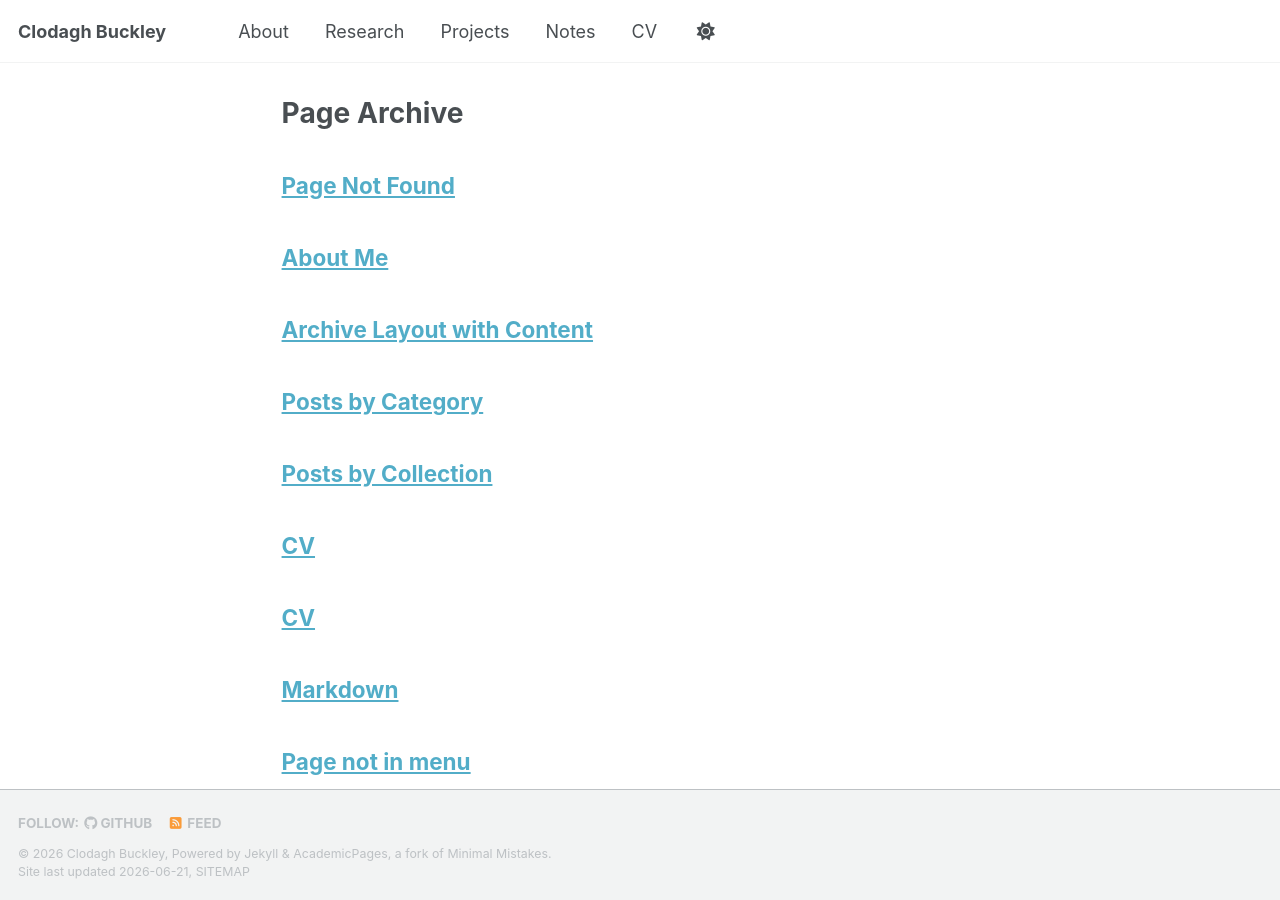
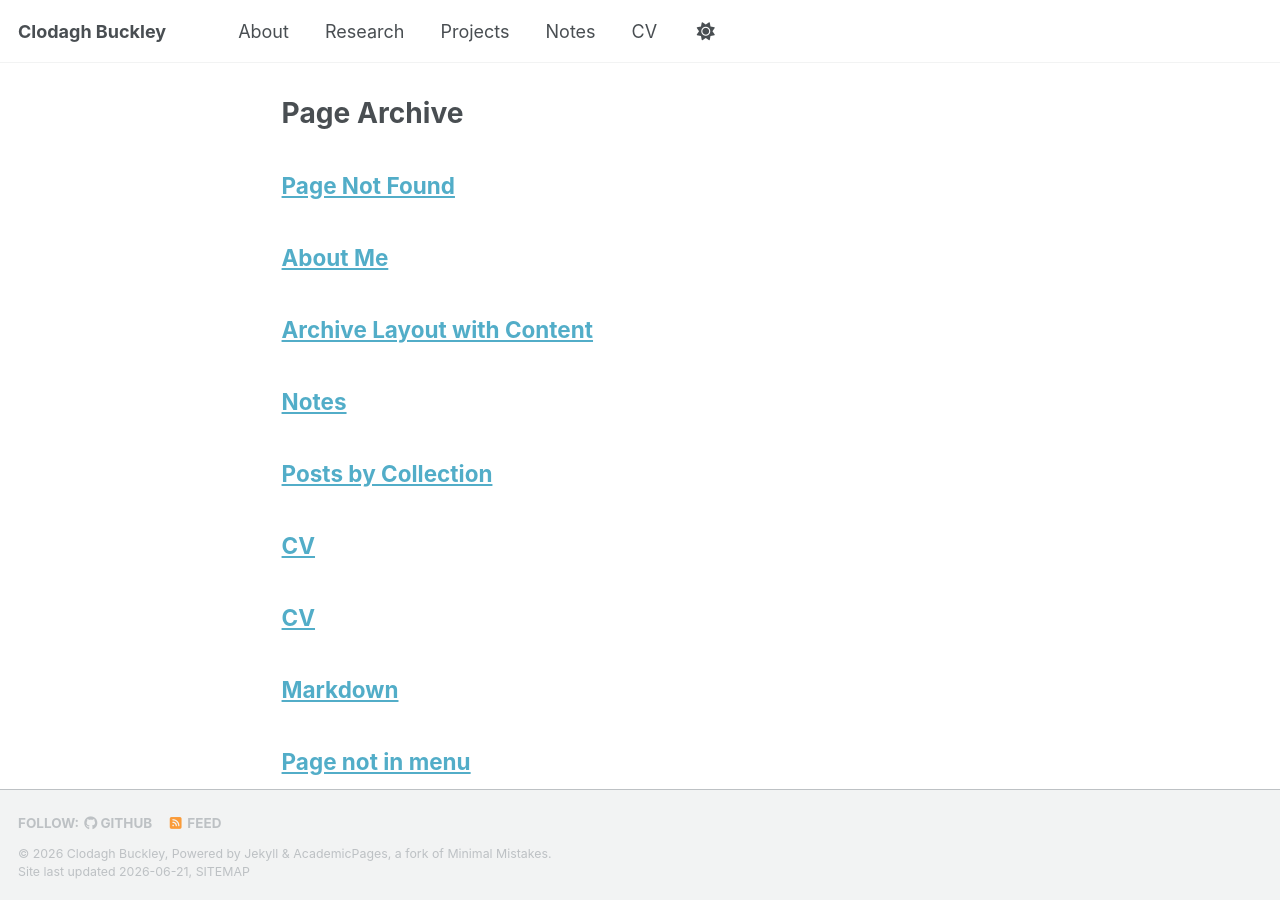
Before and after one commit to clodaghbuckley/clodaghbuckley.github.io, a Jekyll site: the page built from _pages/page-archive.html, in a window 1280 px wide and 900 px high. Built offline with Jekyll 4.4.1, drawn with Linux system fonts in a browser that asks for light colours; a script bundle is joined from its source files by our own code; library files that are not in the unit come from our copies.

Commit message:
Update category-archive.html

```diff
--- a/_pages/category-archive.html
+++ b/_pages/category-archive.html
@@ -1,7 +1,7 @@
 ---
 layout: archive
-permalink: /categories/
-title: "Posts by Category"
+title: "Notes"
+permalink: /year-archive/
 author_profile: true
 ---
 
```
